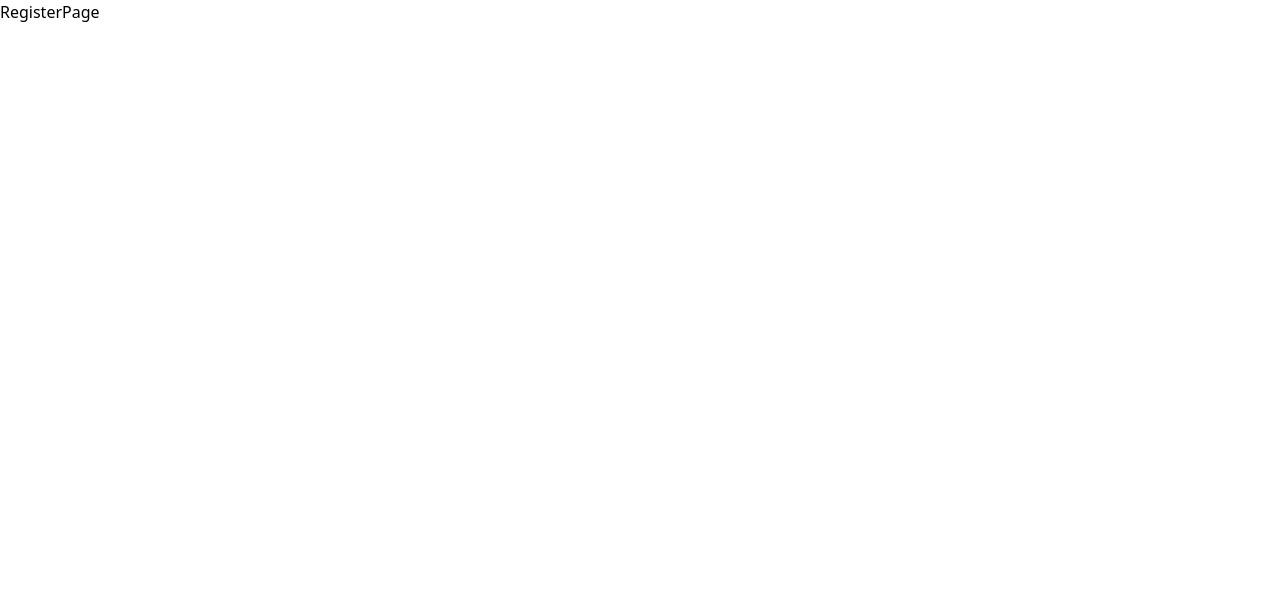
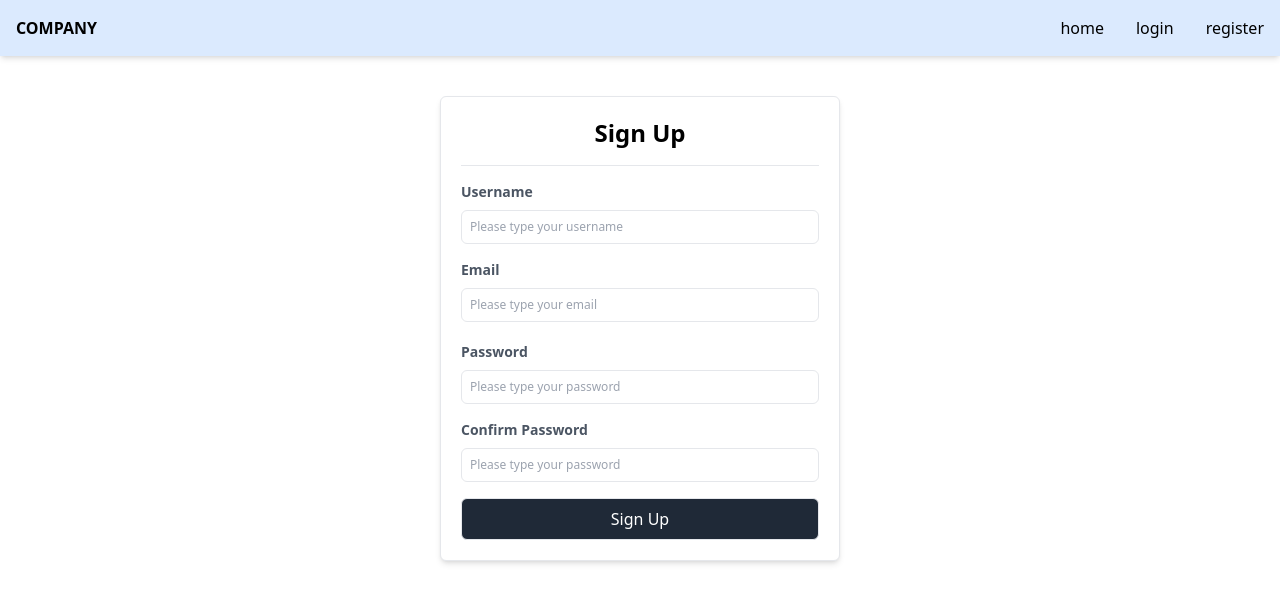
Before and after one commit to chloeyeo/2024Full-Stack, a React (Create React App) app in the folder front/: page /register in a window 1280 px wide. Shown: the top 602 px of the page. Built offline with nearby package versions, Linux system fonts and the light colour scheme.

Commit message:
implemented signup form with react-hook-form

```diff
--- a/front/src/App.js
+++ b/front/src/App.js
@@ -1,6 +1,7 @@
 import "./assets/css/tailwindStyle.scss";
 import React from "react"; // to use jsx
 import RegisterPage from "./pages/RegisterPage/RegisterPage";
+import LoginPage from "./pages/LoginPage/LoginPage";
 import { Routes, Route, NavLink, Outlet } from "react-router-dom";
 import NavBar from "./layout/NavBar";
 
@@ -17,6 +18,7 @@ function App() {
     <>
       <Routes>
         <Route path="/" element={<Layout />}></Route>
+        <Route path="/login" element={<LoginPage />}></Route>
         <Route path="/register" element={<RegisterPage />}></Route>
       </Routes>
     </>
--- /dev/null
+++ b/front/src/pages/LoginPage/LoginPage.js
@@ -0,0 +1,11 @@
+import NavBar from "../../layout/NavBar";
+
+const LoginPage = () => {
+  return (
+    <>
+      <NavBar />
+    </>
+  );
+};
+
+export default LoginPage;
--- a/front/src/pages/RegisterPage/RegisterPage.js
+++ b/front/src/pages/RegisterPage/RegisterPage.js
@@ -1,7 +1,147 @@
-import React from "react";
+import NavBar from "../../layout/NavBar";
+import { useForm } from "react-hook-form"; // used for validation check
 
 const RegisterPage = () => {
-  return <div>RegisterPage</div>;
+  const {
+    register,
+    handleSubmit,
+    formState: { errors },
+    reset, // removes all the data user typed in as input once button clicked to submit
+    watch,
+  } = useForm();
+  function onSubmit(values) {
+    console.log(values);
+  }
+  const userEmail = {
+    required: "Required",
+    pattern: {
+      value: /^[A-Z0-9._%+-]+@[A-Z0-9.-]+\.[A-Z]{2,}$/i,
+      message: "Invalid email address",
+    },
+    minLength: {
+      value: 6,
+      message: "Must be at least 6 characters",
+    },
+  };
+  const userName = {
+    required: "Required",
+    minLength: {
+      value: 2,
+      message: "Must be at least 2 characters",
+    },
+    validate: (value) => value !== "admin" || "Nice try!",
+  };
+  const userPassword = {
+    required: "Required",
+    minLength: {
+      value: 6,
+      message: "Must be at least 6 characters",
+    },
+  };
+  const passwordConfirm = {
+    required: "Required",
+    validate: (value) =>
+      value === watch("password") || "Password does not match",
+  };
+  return (
+    <>
+      <NavBar />
+      <section className="flex max-w-[400px]  m-auto mt-10 rounded-md border bg-white shadow-md">
+        <div className="p-5 w-full">
+          <h2 className="text-center text-2xl font-semibold mb-4">Sign Up</h2>
+          <hr className="mb-4" />
+          <form onSubmit={handleSubmit(onSubmit)}>
+            <div className="mb-4">
+              <label
+                htmlFor="name"
+                className="text-sm font-semibold text-gray-600 flex mb-2"
+              >
+                Username
+              </label>
+              <input
+                type="text"
+                id="name"
+                className="border w-full rounded-md p-2 text-xs"
+                placeholder="Please type your username"
+                {...register("username", userName)}
+              />
+              {errors.username && (
+                <div className="text-red-500 font-semibold text-xs">
+                  {errors.username.message}
+                </div>
+              )}
+            </div>
+
+            <div className="mb-4">
+              <label
+                htmlFor="email"
+                className="text-sm font-semibold text-gray-600 flex mb-2"
+              >
+                Email
+              </label>
+              <input
+                type="text"
+                id="email"
+                className="border w-full rounded-md p-2 text-xs mb-1"
+                placeholder="Please type your email"
+                {...register("email", userEmail)}
+              />
+              {errors.email && (
+                <div className="text-red-500 font-semibold text-xs">
+                  {errors.email.message}
+                </div>
+              )}
+            </div>
+            <div className="mb-4">
+              <label
+                htmlFor="password"
+                className="text-sm font-semibold text-gray-600 flex mb-2"
+              >
+                Password
+              </label>
+              <input
+                type="password"
+                id="password"
+                className="border w-full rounded-md p-2 text-xs"
+                placeholder="Please type your password"
+                {...register("password", userPassword)}
+              />
+              {errors.password && (
+                <div className="text-red-500 font-semibold text-xs">
+                  {errors.password.message}
+                </div>
+              )}
+            </div>
+            <div className="mb-4">
+              <label
+                htmlFor="passwordConfirm"
+                className="text-sm font-semibold text-gray-600 flex mb-2"
+              >
+                Confirm Password
+              </label>
+              <input
+                type="password"
+                id="passwordConfirm"
+                className="border w-full rounded-md p-2 text-xs"
+                placeholder="Please type your password"
+                {...register("passwordConfirm", passwordConfirm)}
+              />
+              {errors.passwordConfirm && (
+                <div className="text-red-500 font-semibold text-xs">
+                  {errors.passwordConfirm.message}
+                </div>
+              )}
+            </div>
+            <div>
+              <button className="w-full py-2 bg-gray-800 border rounded-md text-white hover:bg-gray-500">
+                Sign Up
+              </button>
+            </div>
+          </form>
+        </div>
+      </section>
+    </>
+  );
 };
 
 export default RegisterPage;
```
